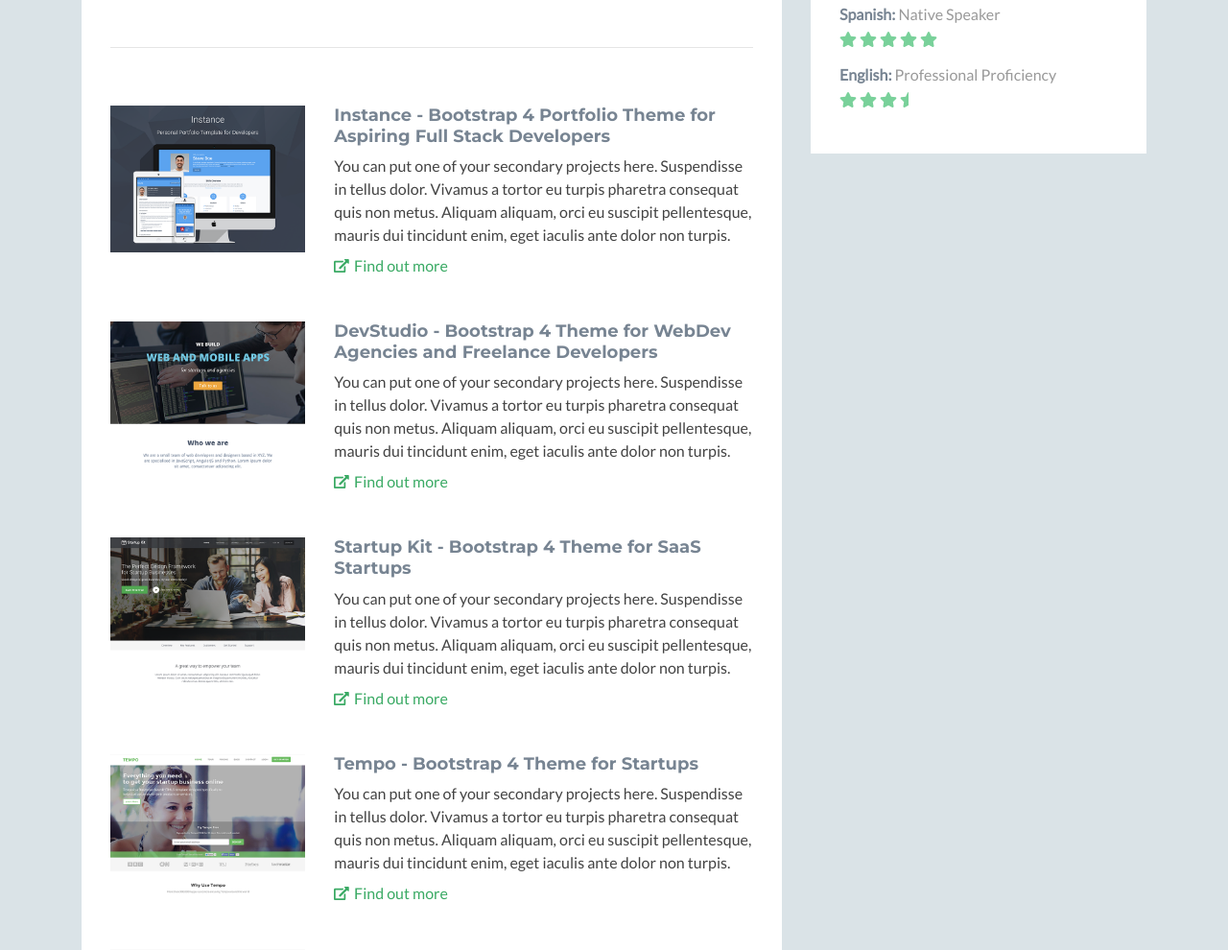
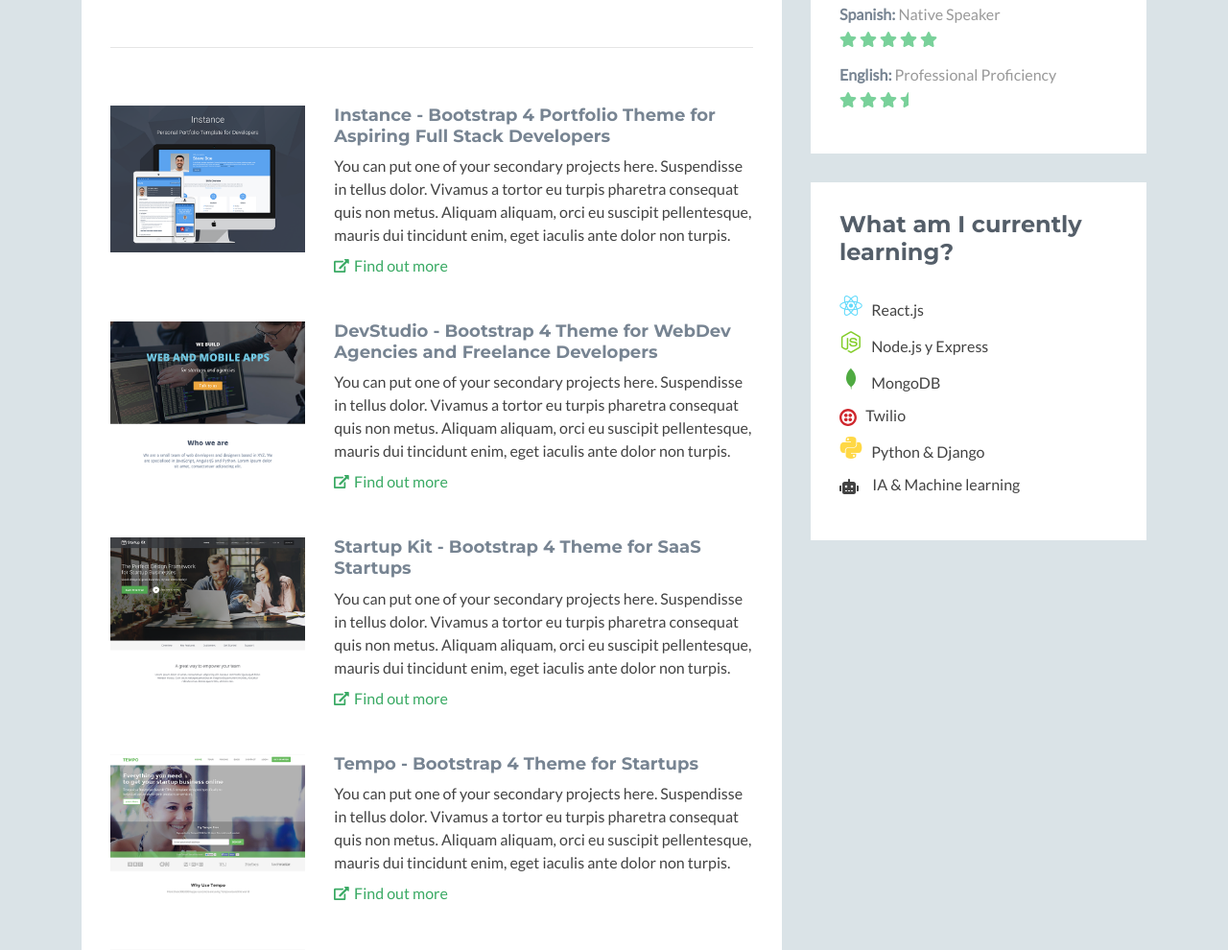
Before and after one commit to JohanHiguita/johanhiguita.github.io, a plain HTML site: page index.html in a window 1280 px wide. Shown: the part 1430-2420 px from the top of the page at 96% size. Drawn offline with nearby package versions, Linux system fonts and the light colour scheme; a script that the page names is missing.

Commit message:
What Am I currently learnig? - Section

```diff
--- a/assets/css/styles.css
+++ b/assets/css/styles.css
@@ -1,3 +1,10 @@
+
+
+/*By Johan Higuita*/
+.tech-icon{
+  font-size: 1.5rem !important;
+}
+
 /*!
  * Template Name: Developer - Responsive Website Template for Developers
  * Version: 2.0
@@ -5,8 +12,10 @@
  * Twitter: @3rdwave_themes
  * License: Creative Commons Attribution 3.0 License
  * Website: https://themes.3rdwavemedia.com/
-*/
-body {
+ */
+
+
+ body {
   font-family: 'Lato', arial, sans-serif;
   color: #434343;
   background: #DAE3E7;
--- a/index.html
+++ b/index.html
@@ -14,7 +14,11 @@
     <link href='https://fonts.googleapis.com/css?family=Montserrat:400,700' rel='stylesheet' type='text/css'>
 
     <!-- FontAwesome JS -->
+
     <script defer src="https://use.fontawesome.com/releases/v5.1.0/js/all.js" integrity="sha384-3LK/3kTpDE/Pkp8gTNp2gR/2gOiwQ6QaO7Td0zV76UFJVhqLl4Vl3KL1We6q6wR9" crossorigin="anonymous"></script>
+
+
+    <link rel="stylesheet" href="https://cdn.rawgit.com/konpa/devicon/df6431e323547add1b4cf45992913f15286456d3/devicon.min.css">
 
     <!-- <link rel="stylesheet" href="assets/css/font-mfizz.css"> -->
     <!-- Global CSS -->
@@ -365,6 +369,50 @@
                     </div><!--//section-inner-->
                 </aside><!--//section-->
 
+                <aside class="list aside section">
+                    <div class="section-inner">
+                        <h2 class="heading">What am I currently learning?</h2>
+                        <div class="content">
+                            <ul class="list-unstyled">
+
+                                <li>
+                                    <i class="tech-icon devicon-react-original colored"></i>
+                                    <span>&nbsp;&nbsp;React.js</span>
+                                </li>
+
+                                <li>
+                                    <i class="tech-icon devicon-nodejs-plain colored"></i>
+                                    <span>&nbsp;&nbsp;Node.js y Express</span>
+                                </li>
+
+                                <li>
+                                    <i class="tech-icon devicon-mongodb-plain colored"></i>
+                                    <span>&nbsp;&nbsp;MongoDB</span>
+                                </li>
+
+                                <li>
+                                    <img src="assets/images/logos/twilio.svg" alt="twilio" width="18" height="18">
+                                    <span>&nbsp;&nbsp;Twilio</span>
+                                </li>
+
+                                <li>
+                                    <i class="tech-icon devicon-python-plain colored"></i>
+                                    <span>&nbsp;&nbsp;Python & Django</span>
+                                </li>
+
+                                <li>
+                                    <i class="fas fa-robot"></i>
+                                    <span>&nbsp;&nbsp;IA & Machine learning</span>
+                                </li>
+
+
+
+
+                            </ul>
+                        </div>
+                    </div>
+                </aside>
+
                 <!-- <aside class="blog aside section">
                     <div class="section-inner">
                         <h2 class="heading">Latest Blog Posts</h2>
```
Also changed, not shown: assets/css/font-mfizz.css (line endings or trailing spaces), assets/images/logos/book-reader-solid.svg (added), assets/images/logos/react.svg (added), assets/images/logos/react.svg.png (added), assets/images/logos/twilio.svg (added). Lines whose indentation alone changed are shown as unchanged.
